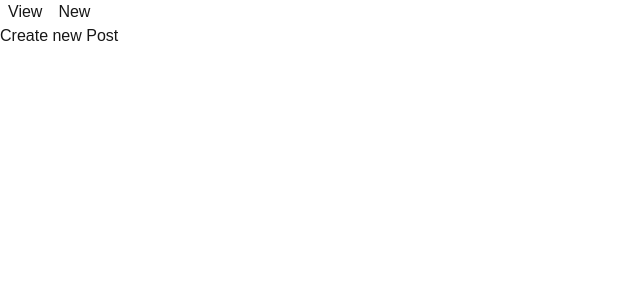
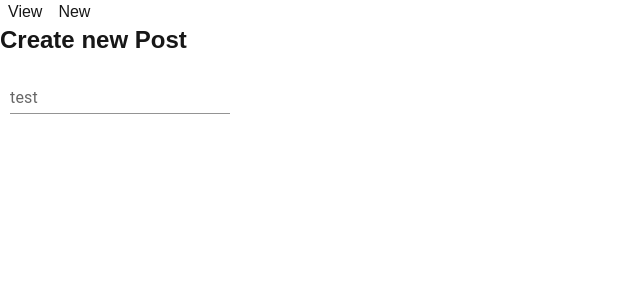
Before and after one commit to ellioats/react-journal, a Next.js app: page /new in a window 1280 px wide. Shown: the top 300 px of the page, without its empty margins (0-640 px from the left). Built offline with nearby package versions, Linux system fonts and the light colour scheme.

Commit message:
implementing text input with mui #wip

```diff
--- a/src/app/new/page.tsx
+++ b/src/app/new/page.tsx
@@ -1,9 +1,17 @@
+import { Box } from "@mui/material";
+import TextField from "@mui/material/TextField";
+
 export default function Page() {
-
 
     return (
         <>
-            <h1 className="">Create new Post</h1>
+            <h1 className="text-2xl font-bold">Create new Post</h1>
+
+            <Box>
+                <div className="border-2 decoration-white bg-transparent text-white p-2 border-solid border-white">
+                    <TextField id="standard-basic" label="test" variant="standard"></TextField>
+                </div>
+            </Box>
 
         </>
     );
```
